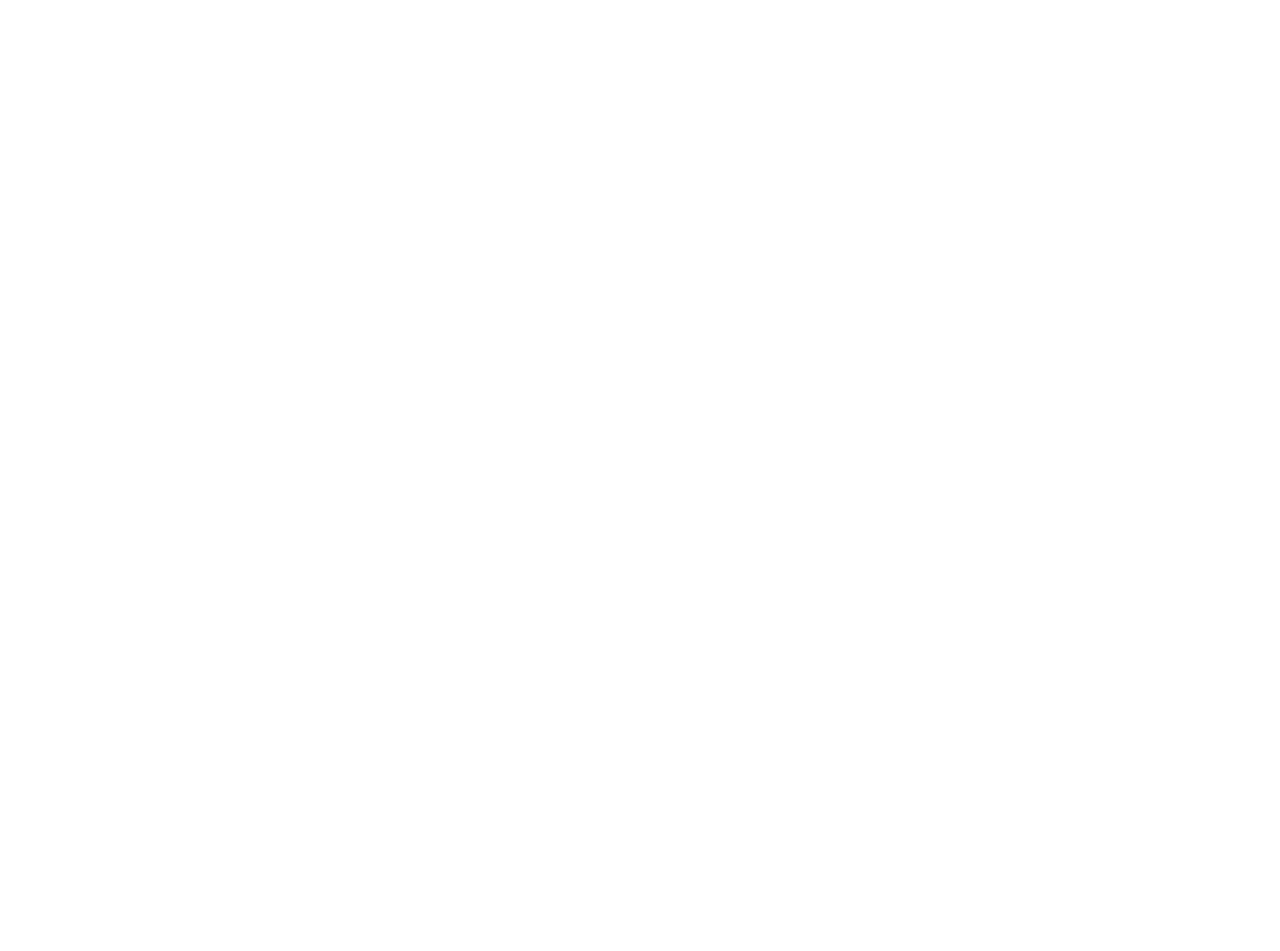
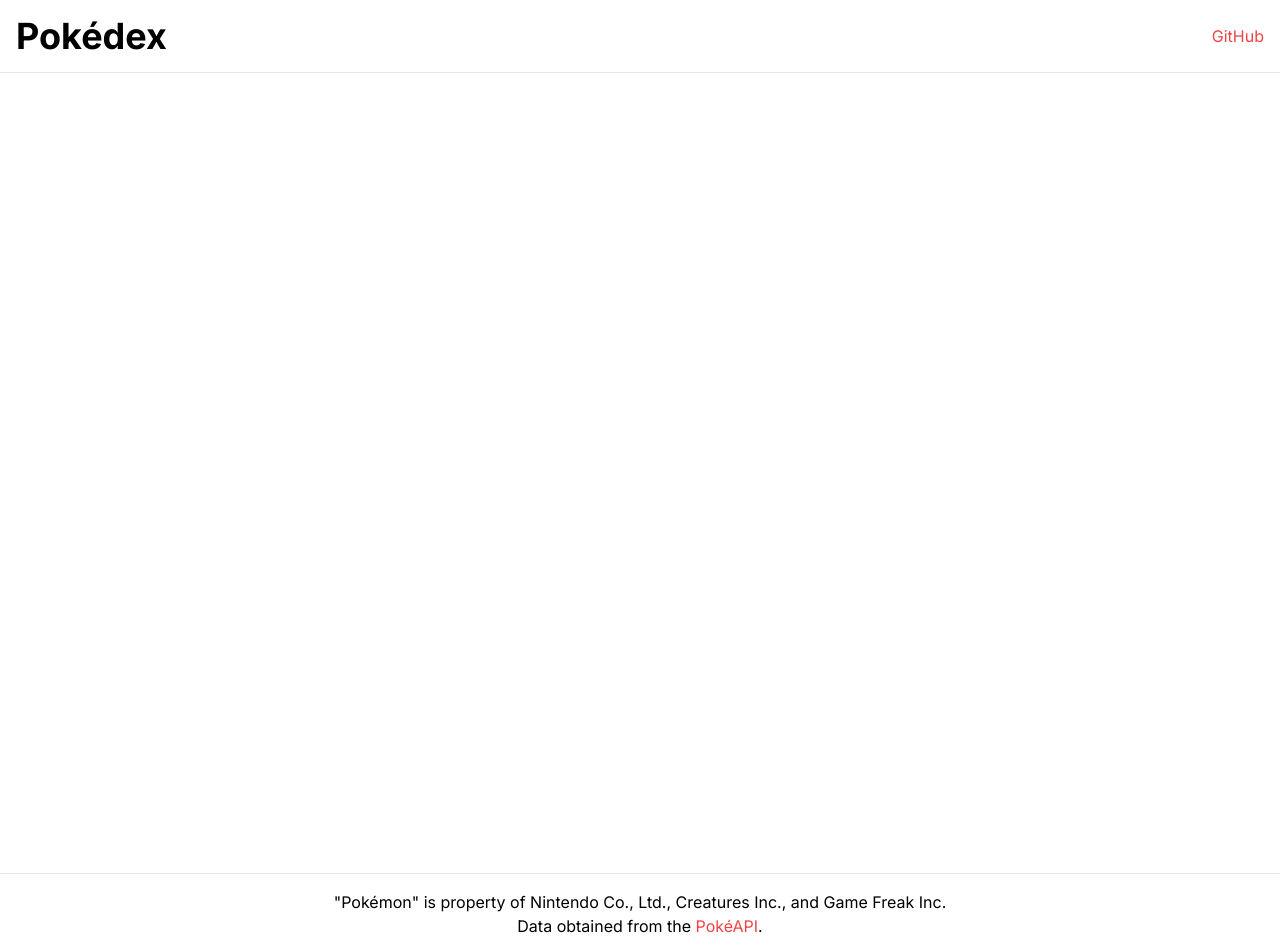
Before and after one commit to seaneoo/pokedex, a Next.js app: page / in a window 1280 px wide. Shown: the top 951 px of the page. Before the commit the page ends 800 px from the top, so only its background shows below. Built offline with nearby package versions, Linux system fonts and the light colour scheme.

Commit message:
Create component `Main` and update layout

```diff
--- a/src/app/layout.tsx
+++ b/src/app/layout.tsx
@@ -1,3 +1,6 @@
+import Footer from '@/components/Footer';
+import Header from '@/components/Header';
+import Main from '@/components/Main';
 import { Metadata } from 'next';
 import { Inter } from 'next/font/google';
 import './globals.css';
@@ -15,7 +18,11 @@
 }) {
   return (
     <html lang="en">
-      <body className={inter.className}>{children}</body>
+      <body className={inter.className}>
+        <Header />
+        <Main>{children}</Main>
+        <Footer />
+      </body>
     </html>
   );
 }
--- /dev/null
+++ b/src/components/Main.tsx
@@ -0,0 +1,5 @@
+'use client';
+
+export default function Main({ children }: { children?: React.ReactNode }) {
+  return <main className="container h-screen p-4">{children}</main>;
+}
```
